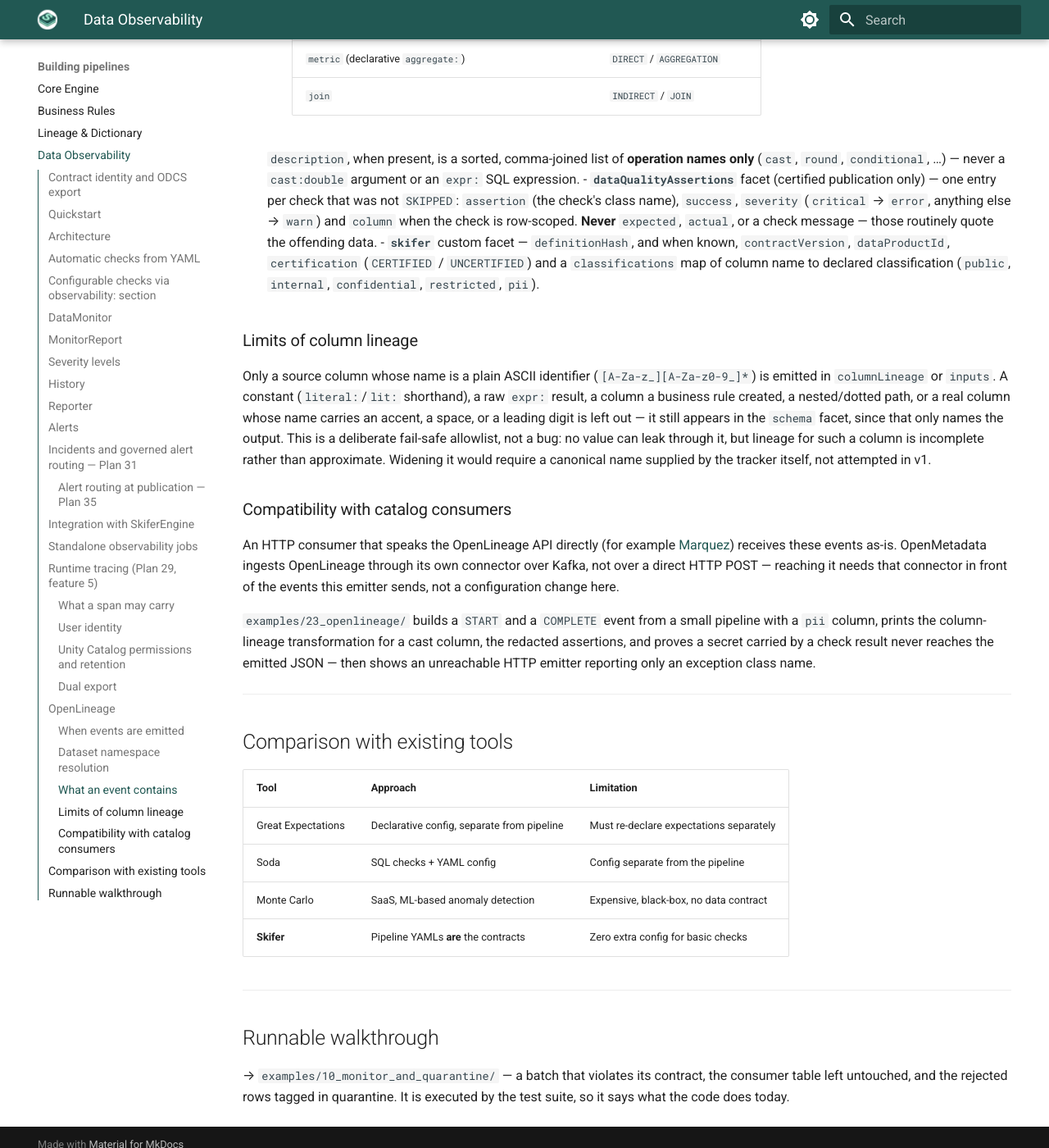
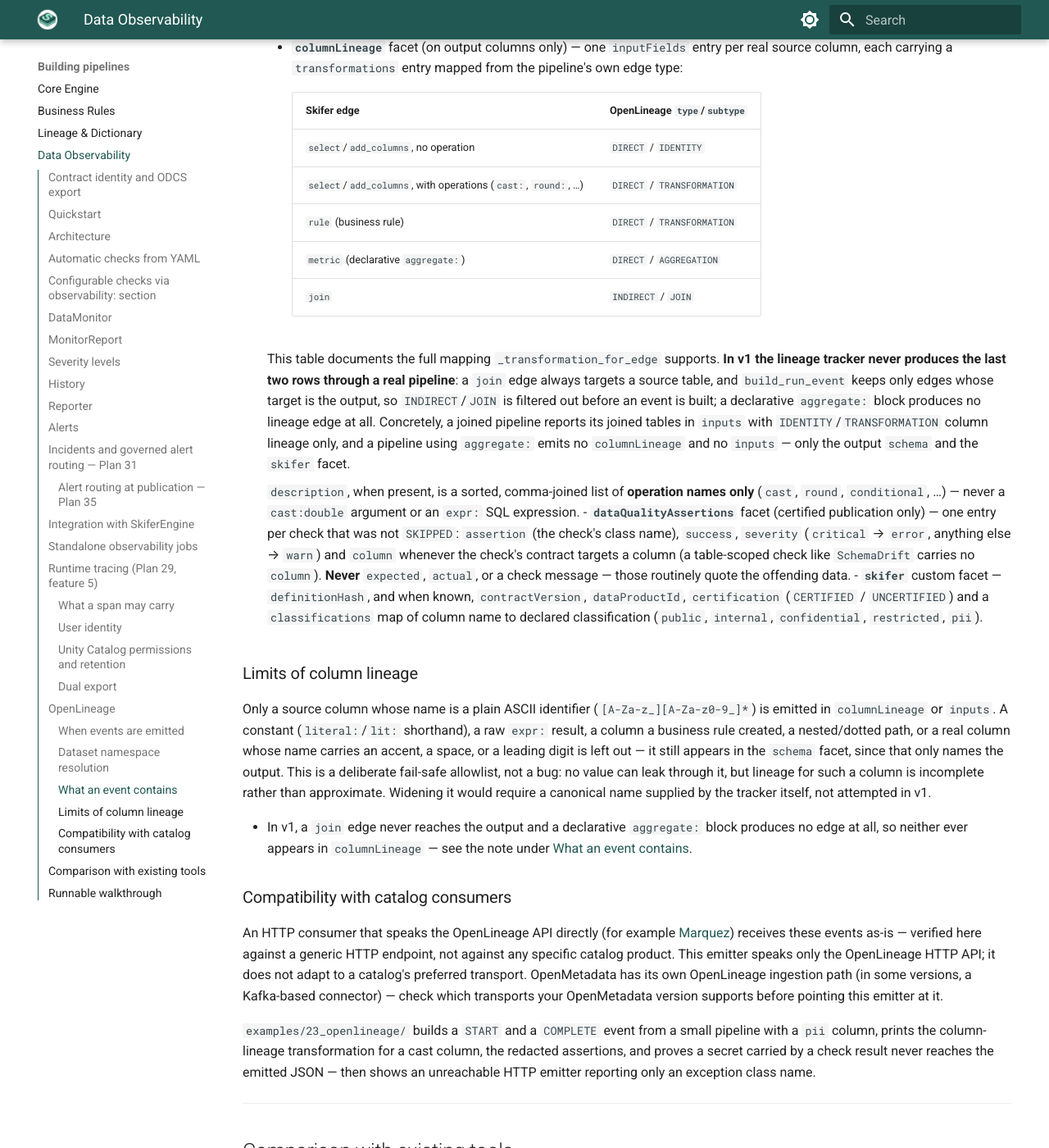
Before and after one commit to morzu117/skifer, an MkDocs documentation site: the page built from docs/observability.md, in a window 1280 px wide and 1400 px high, scrolled down 11411 px. Shown: the whole window at 82% size. Built offline with MkDocs 1.6.1 and Material for MkDocs 9.7.7, drawn with Linux system fonts in a browser that asks for light colours; some of the changed text lies outside the part shown.

Commit message:
docs(plan36-4): limites réelles du mapping de lineage (review)
Co-Authored-By: Claude Opus 5 (1M context) <noreply@anthropic.com>
Claude-Session: https://claude.ai/code/session_01F3TZHK6jWrVpKfUbCuB423

```diff
--- a/docs/observability.md
+++ b/docs/observability.md
@@ -480,6 +480,11 @@ rejected at load with a message naming the key — the API key is read **only**
 `OPENLINEAGE_API_KEY` environment variable, never from `config.yaml`. Validation never echoes the
 configured `url` in an error message.
 
+Load-time validation: `url` must be a string starting with `http://` or `https://`, and is
+required when `emitter: http`; `endpoint` must be a non-empty string starting with `/`;
+`timeout_seconds` must be a number greater than 0 and at most 60. Any violation fails at load,
+before any event is ever built.
+
 ### When events are emitted
 
 Certified publication (`data_product:` pipelines, `PublicationCoordinator`) and a non-certified
@@ -488,28 +493,33 @@ materialized views, JDBC sinks, `run_process_and_split` and `run_union_sources_t
 nothing.
 
 - **Certified publication** — `START` is emitted once staging begins, before any check runs.
-    - A critical check failure quarantines the run: `FAIL` carries the check results
-      (`dataQualityAssertions`) and `certification: UNCERTIFIED`.
+    - A critical check failure quarantines the run, and a check that itself errors out
+      (`CHECK_ERROR`) is treated the same way: either non-promoted outcome emits `FAIL` carrying
+      the check results (`dataQualityAssertions`) and `certification: UNCERTIFIED`.
     - A successful promotion: `COMPLETE` carries the check results and `certification: CERTIFIED`.
-    - An exception raised anywhere in `_publish_run` (a backend or write failure, not a check
+    - An exception raised during the publication (a backend or write failure, not a check
       failure): `FAIL` is emitted **without** assertions or a certification value, and the
       original exception still propagates unchanged.
     - `resume()` (crash recovery) emits `COMPLETE`. It is built from the persisted contract, not
       the original pipeline schema, so it carries no `columnLineage`, no `inputs`, and no
       `dataQualityAssertions` — only the output `schema` and the `skifer` facet.
-  All of these share the **same `run_id`** as the certification record itself — the identity a
-  publication is audited under, whether or not tracing is enabled. A `resume()` after a `FAIL`
-  therefore produces two terminal events for one `run_id` (`FAIL` then `COMPLETE`); a consumer
-  should keep the latest.
+
+    All of these share the **same `run_id`** as the certification record itself — the identity a
+    publication is audited under, whether or not tracing is enabled. A `resume()` after a `FAIL`
+    therefore produces two terminal events for one `run_id` (`FAIL` then `COMPLETE`); a consumer
+    should keep the latest.
+
 - **Non-certified batch write** (`run_process_to_table` without `data_product:`) — a single
   `COMPLETE` with schema and column lineage, no assertions and no certification. It is emitted
   **only after the post-write monitor has returned** (or did not run at all): if that monitor
   raises `DataQualityError`, no event is sent for that write.
 
-Every emission is best-effort. `emitter: none` builds no `DatasetRecord` at all — nothing is
-computed just to be thrown away. Any other failure (building the record, building the event,
-sending it) becomes a single `RuntimeWarning` naming only the exception's class, and is safe even
-under a warnings-as-errors filter.
+Every emission is best-effort. With a real emitter, the `DatasetRecord` is rebuilt for each
+event — twice for a certified publication (`START`, then the terminal `FAIL`/`COMPLETE`). Only
+`emitter: none` short-circuits before the record is built, so nothing is computed just to be
+thrown away. Any other failure (building the record, building the event, sending it) becomes a
+single `RuntimeWarning` naming only the exception's class, and is safe even under a
+warnings-as-errors filter.
 
 ### Dataset namespace resolution
 
@@ -524,7 +534,11 @@ In this priority order:
 Only a plain DNS host name reaches step 2's `unitycatalog://` form: the host must fully match
 dot-separated `[a-z0-9-]` labels. A `DATABRICKS_HOST` containing `@` (embedded credentials) or
 whose host does not match is treated as unparseable — it falls back to `skifer://local` with one
-best-effort warning that never echoes the configured value, and never fails the engine.
+best-effort warning that never echoes the configured value, and never fails the engine. An empty
+`DATABRICKS_HOST` (after trimming whitespace), or a value whose host part is itself empty (for
+example `https://:443`), falls back to `skifer://local` **without** a warning — there is no host
+to report. The warning fires only when a host is actually present and gets rejected: it contains
+`@`, fails the allowlist, or cannot be parsed.
 
 !!! warning
     Do not embed credentials in `DATABRICKS_HOST` (`user:secret@host`). Such a value is
@@ -539,7 +553,8 @@ lineage graph:
 
 - **`inputs`** — every distinct source table reached by a real column edge into the output.
 - **`outputs`** — exactly one entry, the target FQN, carrying:
-    - **`schema`** facet — every output column's name and `logical_type`.
+    - **`schema`** facet — every output column's name; `type` is present only when the
+      column declares a `logical_type`.
     - **`columnLineage`** facet (on output columns only) — one `inputFields` entry per real
       source column, each carrying a `transformations` entry mapped from the pipeline's own edge
       type:
@@ -552,12 +567,22 @@ lineage graph:
         | `metric` (declarative `aggregate:`) | `DIRECT` / `AGGREGATION` |
         | `join` | `INDIRECT` / `JOIN` |
 
+      This table documents the full mapping `_transformation_for_edge` supports. **In v1 the
+      lineage tracker never produces the last two rows through a real pipeline**: a `join` edge
+      always targets a source table, and `build_run_event` keeps only edges whose target is the
+      output, so `INDIRECT`/`JOIN` is filtered out before an event is built; a declarative
+      `aggregate:` block produces no lineage edge at all. Concretely, a joined pipeline reports its
+      joined tables in `inputs` with `IDENTITY`/`TRANSFORMATION` column lineage only, and a
+      pipeline using `aggregate:` emits no `columnLineage` and no `inputs` — only the output
+      `schema` and the `skifer` facet.
+
       `description`, when present, is a sorted, comma-joined list of **operation names only**
       (`cast`, `round`, `conditional`, …) — never a `cast:double` argument or an `expr:` SQL
       expression.
     - **`dataQualityAssertions`** facet (certified publication only) — one entry per check that
       was not `SKIPPED`: `assertion` (the check's class name), `success`, `severity` (`critical`
-      → `error`, anything else → `warn`) and `column` when the check is row-scoped. **Never**
+      → `error`, anything else → `warn`) and `column` whenever the check's contract targets a
+      column (a table-scoped check like `SchemaDrift` carries no `column`). **Never**
       `expected`, `actual`, or a check message — those routinely quote the offending data.
     - **`skifer`** custom facet — `definitionHash`, and when known, `contractVersion`,
       `dataProductId`, `certification` (`CERTIFIED` / `UNCERTIFIED`) and a `classifications` map
@@ -574,12 +599,18 @@ facet, since that only names the output. This is a deliberate fail-safe allowlis
 value can leak through it, but lineage for such a column is incomplete rather than approximate.
 Widening it would require a canonical name supplied by the tracker itself, not attempted in v1.
 
+- In v1, a `join` edge never reaches the output and a declarative `aggregate:` block produces no
+  edge at all, so neither ever appears in `columnLineage` — see the note under
+  [What an event contains](#what-an-event-contains).
+
 ### Compatibility with catalog consumers
 
 An HTTP consumer that speaks the OpenLineage API directly (for example
-[Marquez](https://marquezproject.ai)) receives these events as-is. OpenMetadata ingests
-OpenLineage through its own connector over Kafka, not over a direct HTTP POST — reaching it needs
-that connector in front of the events this emitter sends, not a configuration change here.
+[Marquez](https://marquezproject.ai)) receives these events as-is — verified here against a
+generic HTTP endpoint, not against any specific catalog product. This emitter speaks only the
+OpenLineage HTTP API; it does not adapt to a catalog's preferred transport. OpenMetadata has its
+own OpenLineage ingestion path (in some versions, a Kafka-based connector) — check which
+transports your OpenMetadata version supports before pointing this emitter at it.
 
 `examples/23_openlineage/` builds a `START` and a `COMPLETE` event from a small pipeline with a
 `pii` column, prints the column-lineage transformation for a cast column, the redacted
```
Also changed, not shown: examples/23_openlineage/README.md (+12 -10 lines), 1 other file.
